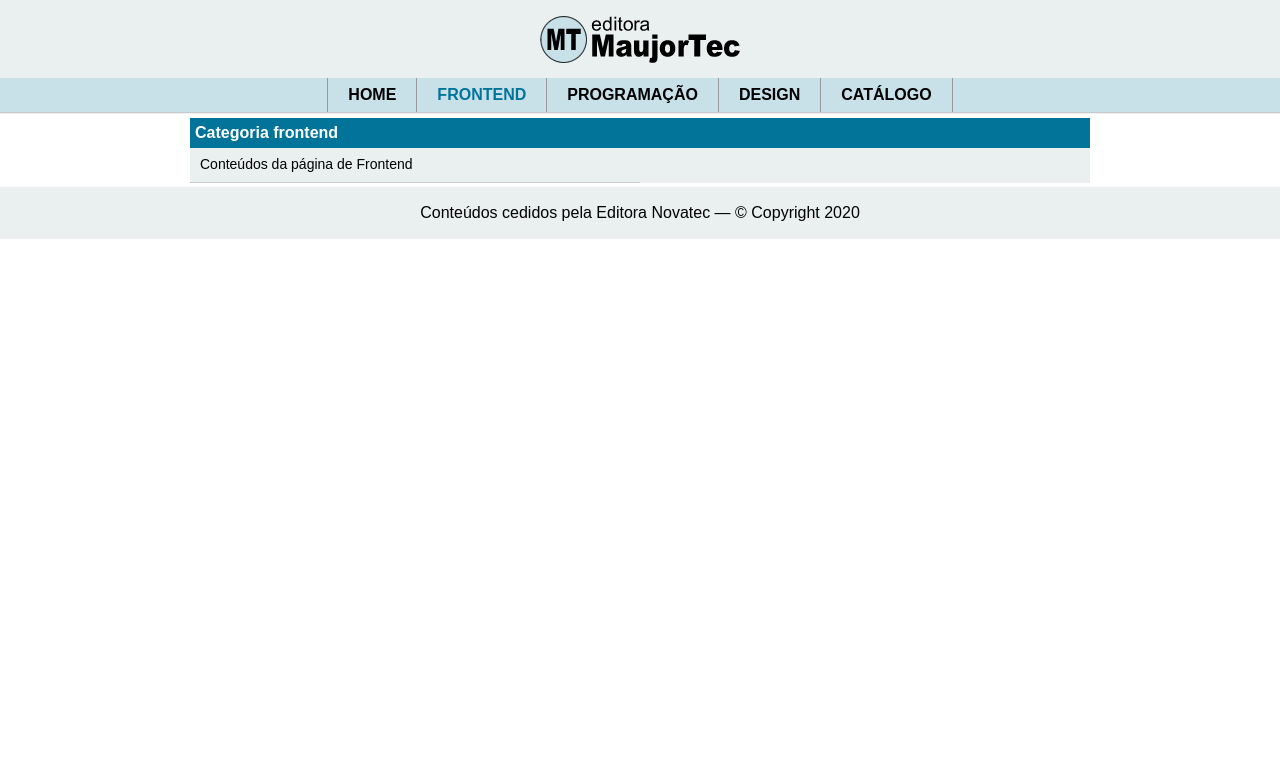
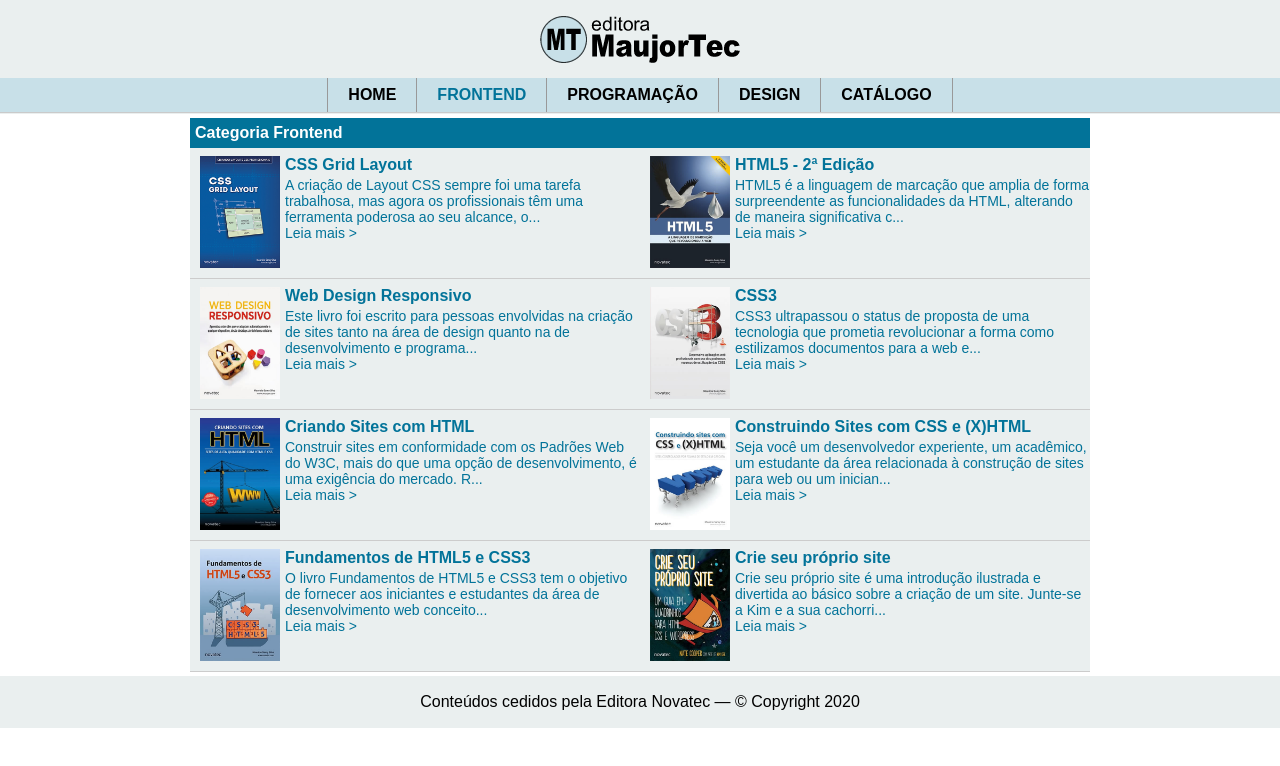
Before and after one commit to abelsouzacosta/editora-maujortech, a React (Create React App) app: page /frontend in a window 1280 px wide. Shown: the top 766 px of the page. Built offline with nearby package versions, Linux system fonts and the light colour scheme.

Commit message:
Adicionando página de livros de frontend

```diff
--- a/src/App.js
+++ b/src/App.js
@@ -39,10 +39,18 @@ class App extends Component {
               path="/"
               render={() => <Home livros={this.state.livros} />}
             />
-            <Route exact path="/frontend" render={() => <Frontend />} />
+            <Route
+              exact
+              path="/frontend"
+              render={() => <Frontend livros={this.state.livros} />}
+            />
             <Route exact path="/programacao" render={Programacao} />
             <Route exact path="/design" render={Design} />
-            <Route exact path="/catalogo" render={Catalogo} />
+            <Route
+              exact
+              path="/catalogo"
+              render={() => <Catalogo livros={this.state.livros} />}
+            />
             <Route render={NotFound} />
           </Switch>
           <Rodape />
--- a/src/components/Frontend.jsx
+++ b/src/components/Frontend.jsx
@@ -1,12 +1,41 @@
 import React from "react";
+import { Link } from "react-router-dom";
 
-const Frontend = () => {
+const Frontend = ({ livros }) => {
   return (
     <main className="principal">
-      <h2>Categoria frontend</h2>
-      <div className="card">
-        <p>Conteúdos da página de Frontend</p>
-      </div>
+      <h2>Categoria Frontend</h2>
+      {livros
+        .filter((livro) => livro.categoria === "frontend")
+        .map((livro) => {
+          return (
+            <div className="card" key={livro.id}>
+              <div className="thumb">
+                <img
+                  src={`/imagens/capas/${livro.id}.jpg`}
+                  alt="Thumbnail da cpa do livro"
+                />
+              </div>
+              {livros
+                .filter((c) => c.slug === livro.slug)
+                .map((livro) => {
+                  return (
+                    <span key={livro.slug}>
+                      <Link to={`/livro/${livro.slug}`}>
+                        {
+                          <div className="detalhes">
+                            <h3>{livro.titulo}</h3>
+                            <p>{livro.descricao.slice(0, 130) + "..."}</p>
+                            <p>Leia mais &gt;</p>
+                          </div>
+                        }
+                      </Link>
+                    </span>
+                  );
+                })}
+            </div>
+          );
+        })}
     </main>
   );
 };
```
